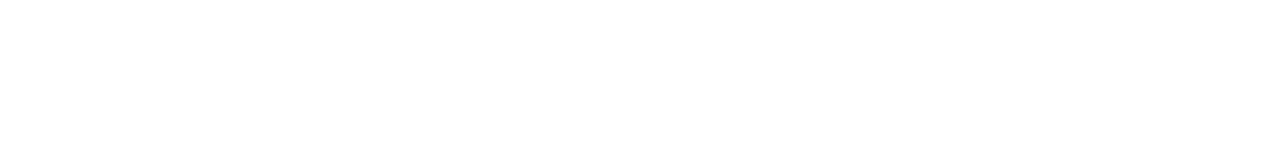
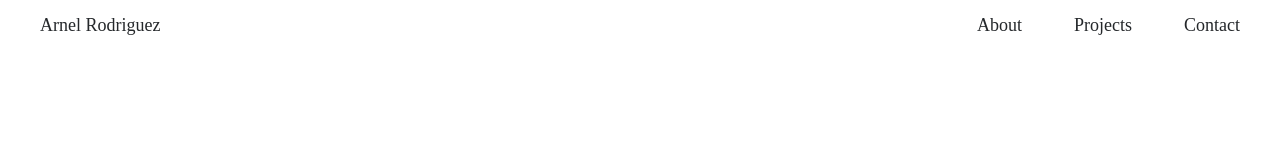
Before and after one commit to arnelrodriguez/arnelrodriguez.github.io, a plain HTML site: page index.html in a window 1280 px wide. Drawn offline with Linux system fonts and the light colour scheme.

Commit message:
first commit

```diff
--- a/assets/style/style.css
+++ b/assets/style/style.css
@@ -41,6 +41,41 @@
   /*
     8. Create a root stacking context
   */
-  #root, #__next {
+#root, #__next {
     isolation: isolate;
-  }
+}
+
+.container {
+    max-width: 1200px;
+    margin: 0 auto;
+}
+
+a {
+    text-decoration: none;
+    color: #25282B;
+    font-size: 18px;
+}
+
+.flex {
+    display: flex;
+ }
+
+.justify-between {
+    justify-content: space-between;
+}
+
+nav > a {
+    margin-right: 48px;
+}
+
+nav > a:last-child {
+    margin-right: 0;
+}
+
+header > div {
+    padding: 12px 0;
+}
+
+header {
+    margin-bottom: 54px;
+}
--- a/index.html
+++ b/index.html
@@ -4,8 +4,21 @@
     <meta charset="UTF-8">
     <meta name="viewport" content="width=device-width, initial-scale=1.0">
     <title>ArnelRodriguez</title>
+    <link rel="stylesheet" href="/assets/style/style.css">
 </head>
 <body>
+    <header class="container">
+        <div class="flex justify-between p-12">
+            <a href="#">Arnel Rodriguez</a>
+             <nav>
+                <a href="#">About</a>
+                <a href="#">Projects</a>
+                <a href="#">Contact</a>
+            </nav>
+        </div>
+    </header>
+    <section class="container">
 
+    </section>
 </body>
 </html>
```
